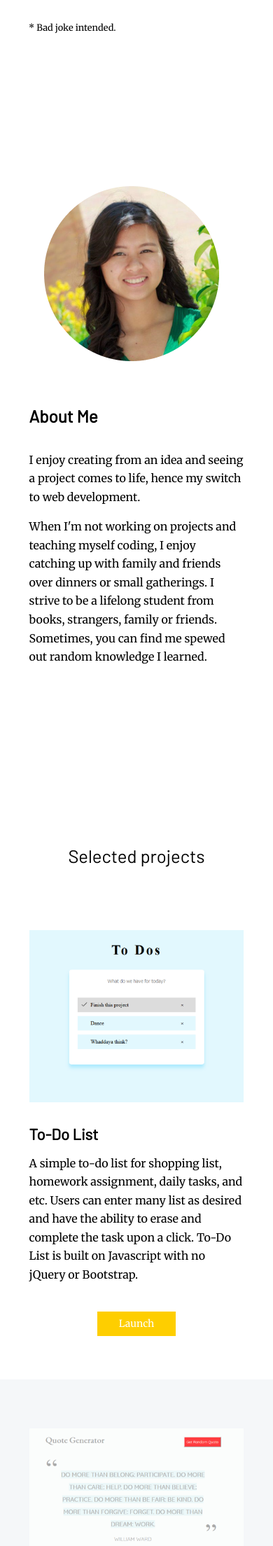
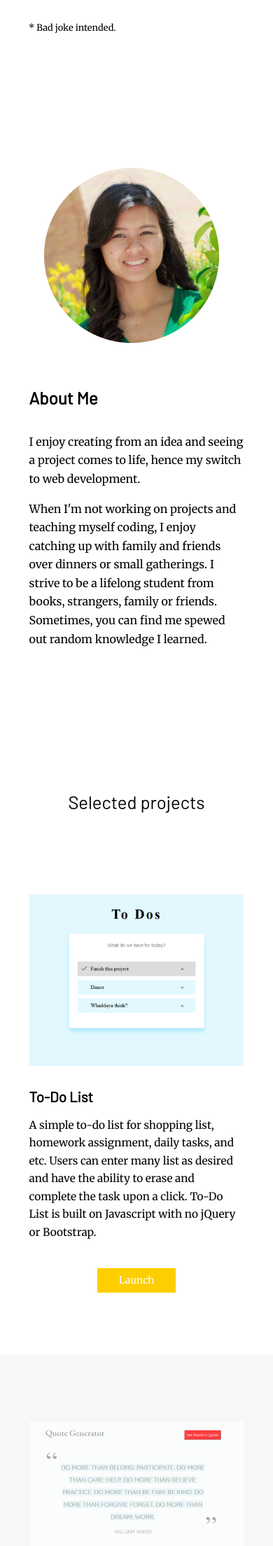
Before and after one commit to windan11/windan11.github.io, a Jekyll site: the page built from index.html, in a window 390 px wide. Shown: the part 776-2985 px from the top of the page at 70% size. Built offline with Jekyll 4.4.1, drawn with Linux system fonts in a browser that asks for light colours.

Commit message:
update heading size

```diff
--- a/css/responsive.css
+++ b/css/responsive.css
@@ -18,11 +18,11 @@
 		float: none;
 	}
 	.header-container nav a {
-		font-size: 0.9em;
-		padding: 0.6em;
+		font-size: .9em;
+		padding: .6em;
 	}
 	.intro{
-		font-size: 0.8em;
+		font-size: .8em;
 		padding: 4em .6em;
 	}
 	.intro h1{
@@ -30,7 +30,7 @@
 	}
 	/*portfolio & about------------*/
 	.about, .portfolio{
-		padding: 6em 0;
+		padding: 4.4em 0;
 	}
 	.about img.right{
 		padding: 2.2em 2.2em 4em 4em;
@@ -38,9 +38,15 @@
 	.portfolio h2{
 		font-size: 1.6em;
 	}
+	.portfolio h4{
+		font-size: 1.28em;
+	}
+	.portfolio p{
+		font-size: .96em;
+	}
 	.clearfix{
 		clear: both;
-		padding: 2.4em 0;
+		padding: 4em 0;
 	}
 	.clearfix img.right, .clearfix img.left{
 		width: 100%;
@@ -48,15 +54,15 @@
 		padding: 2em 0;
 	}
 	.launch-btn{
-		padding: 0.6em 2.2em;
+		padding: .6em 2.2em;
 		font-size: 14px;
 	}
 	/*contact-----------------*/
 	.contact{
-		padding: 2em 0 8em 0;
+		padding: 1.4em 0 10em 0;
 	}
 	.contact h2{
-		font-size: 1.8em;
+		font-size: 1.4em;
 	}
 	.contact h3{
 		font-size: 1em;
@@ -75,4 +81,6 @@
 	footer{
 		padding: 1em 0;
 	}
+	footer span{
+		font-size: .6em;
 }
```
